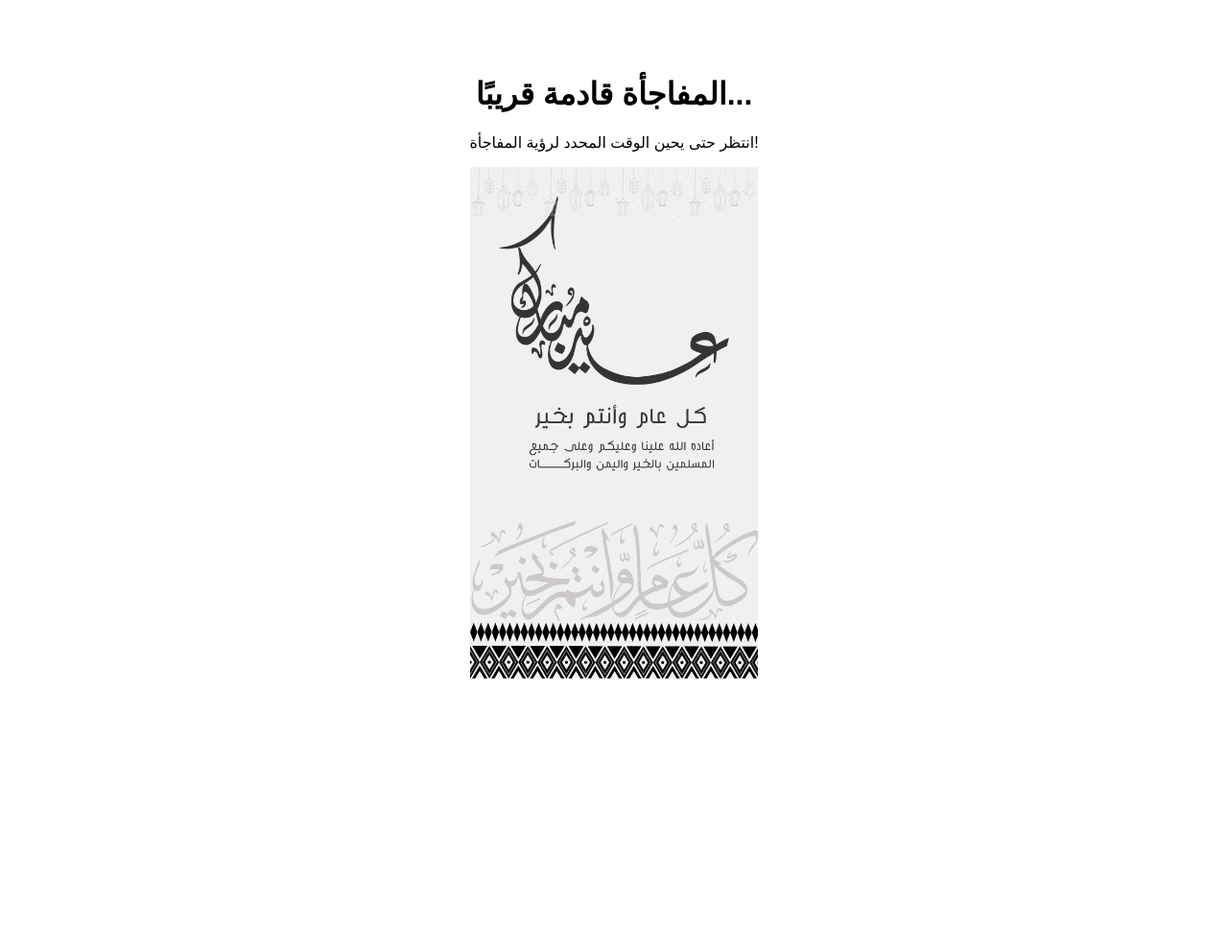
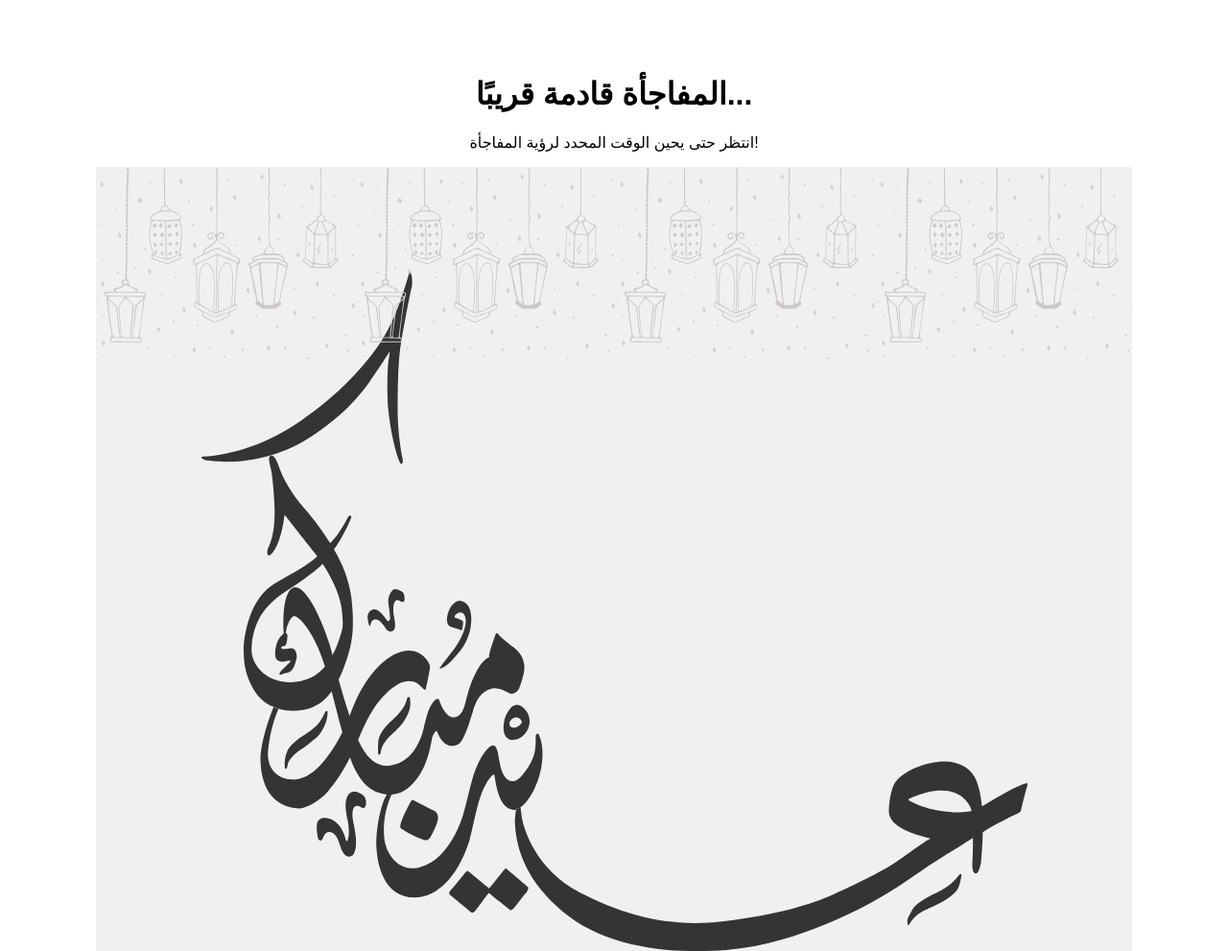
Before and after one commit to sliyi6dkxy/Rama26, a plain HTML site: page index.html in a window 1280 px wide. Shown: the top 991 px of the page at 96% size. Before the commit the page ends 800 px from the top, so only its background shows below. Drawn offline with Linux system fonts and the light colour scheme.

Commit message:
Update index.html

```diff
--- a/index.html
+++ b/index.html
@@ -21,7 +21,7 @@
 <body>
 
     <h1>المفاجأة قادمة قريبًا...</h1>
-    <p>انتظر حتى يحين الوقت المحدد لرؤية المفاجأة!</p><img src="https://github.com/sliyi6dkxy/Rama26/blob/main/%D9%82%D8%B5%D8%A9%20%D8%A7%D9%86%D8%B3%D8%AA%D9%82%D8%B1%D8%A7%D9%85%20%D8%B9%D9%8A%D8%AF%20%D9%85%D8%A8%D8%A7%D8%B1%D9%83%20%D8%AA%D8%B5%D9%85%D9%8A%D9%85%20%D8%A8%D8%B3%D9%8A%D8%B7%20%D9%84%D9%88%D9%86%20%D8%A7%D8%B3%D9%88%D8%AF%20%D9%88%D8%B1%D8%B5%D8%A7%D8%B5%D9%8A_20250325_202649_%D9%A0%D9%A0%D9%A0%D9%A0.png" " alt="وصف الصورة" width="300">
+    <p>انتظر حتى يحين الوقت المحدد لرؤية المفاجأة!</p><img src="https://github.com/sliyi6dkxy/Rama26/blob/main/%D9%82%D8%B5%D8%A9%20%D8%A7%D9%86%D8%B3%D8%AA%D9%82%D8%B1%D8%A7%D9%85%20%D8%B9%D9%8A%D8%AF%20%D9%85%D8%A8%D8%A7%D8%B1%D9%83%20%D8%AA%D8%B5%D9%85%D9%8A%D9%85%20%D8%A8%D8%B3%D9%8A%D8%B7%20%D9%84%D9%88%D9%86%20%D8%A7%D8%B3%D9%88%D8%AF%20%D9%88%D8%B1%D8%B5%D8%A7%D8%B5%D9%8A_20250325_202649_%D9%A0%D9%A0%D9%A0%D9%A0.png">
     <img id="surpriseImage" src="surprise.jpg" alt="المفاجأة!">
 
     <script>
```
